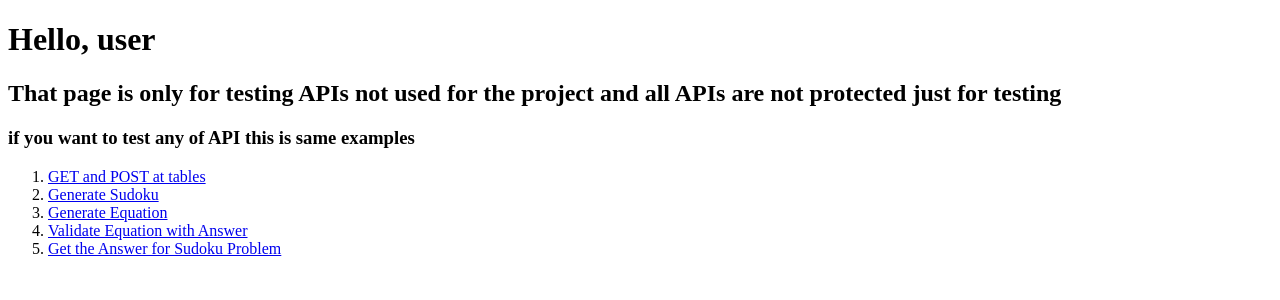
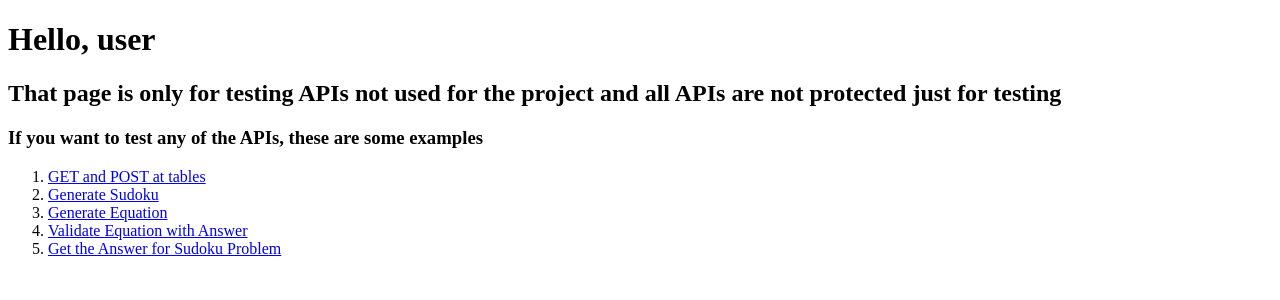
Before and after one commit to zainmo11/BrainGamesHub, a Django app: template templates/MyFirstApp/hello.html in a window 1280 px wide. Shown: the top 300 px of the page. Run offline with Django 3.2, Linux system fonts and the light colour scheme; the template is opened without the code that fills it, so the values that code supplies are empty.

Commit message:
Update hello.html

```diff
--- a/templates/MyFirstApp/hello.html
+++ b/templates/MyFirstApp/hello.html
@@ -6,7 +6,7 @@
 <body>
     <h1>Hello, user</h1>
     <h2> That page is only for testing APIs not used for the project and all APIs are not protected just for testing </h2>
-    <h3> if you want to test any of API this is same examples</h3>
+    <h3> If you want to test any of the APIs, these are some examples</h3>
     <ol>
         <li><a href="http://braingameshub-production.up.railway.app/data/MediumLevel">GET and POST at tables</a></li>
         <li><a href="http://braingameshub-production.up.railway.app/generate_sudoku/9/40">Generate Sudoku</a></li>
```
